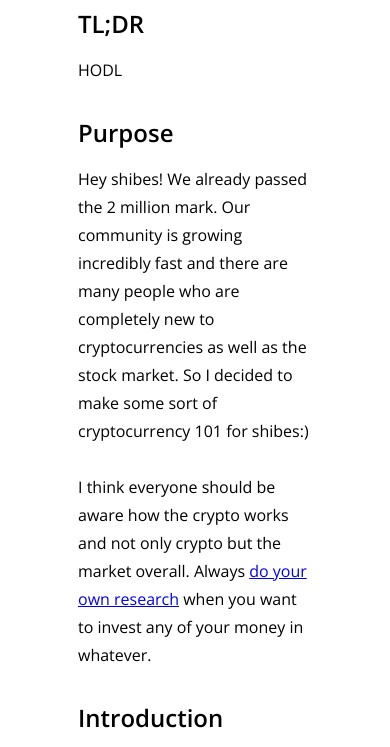
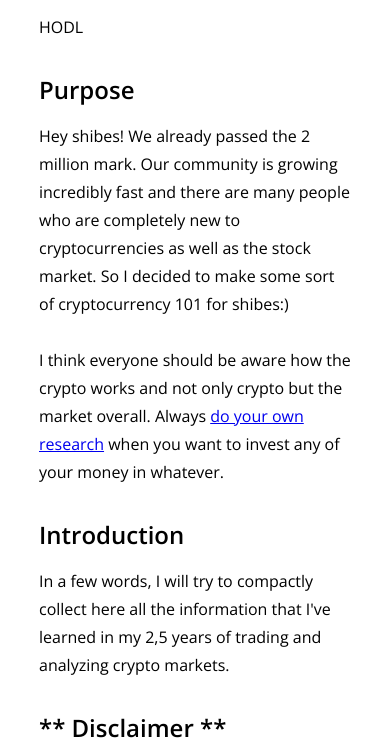
Before and after one commit to TngSam/crypto-for-shibes, a plain HTML site: page index.html in a window 390 px wide. Shown: the part 447-1194 px from the top of the page. Drawn offline with nearby package versions, Linux system fonts and the light colour scheme.

Commit message:
fixed media

```diff
--- a/style.css
+++ b/style.css
@@ -76,16 +76,16 @@ figure img {
   display: block;
 }
 
+@media only screen and (max-width: 1000px) {
+  body {
+    padding: 1rem 20vw;
+  }
+}
 @media only screen and (max-width: 800px) {
   body {
-    padding: 1rem 15vw;
+    padding: 1rem 10vw;
   }
   .donate img {
     max-width: 50%;
   }
 }
-@media only screen and (max-width: 1000px) {
-  body {
-    padding: 1rem 20vw;
-  }
-}
```
